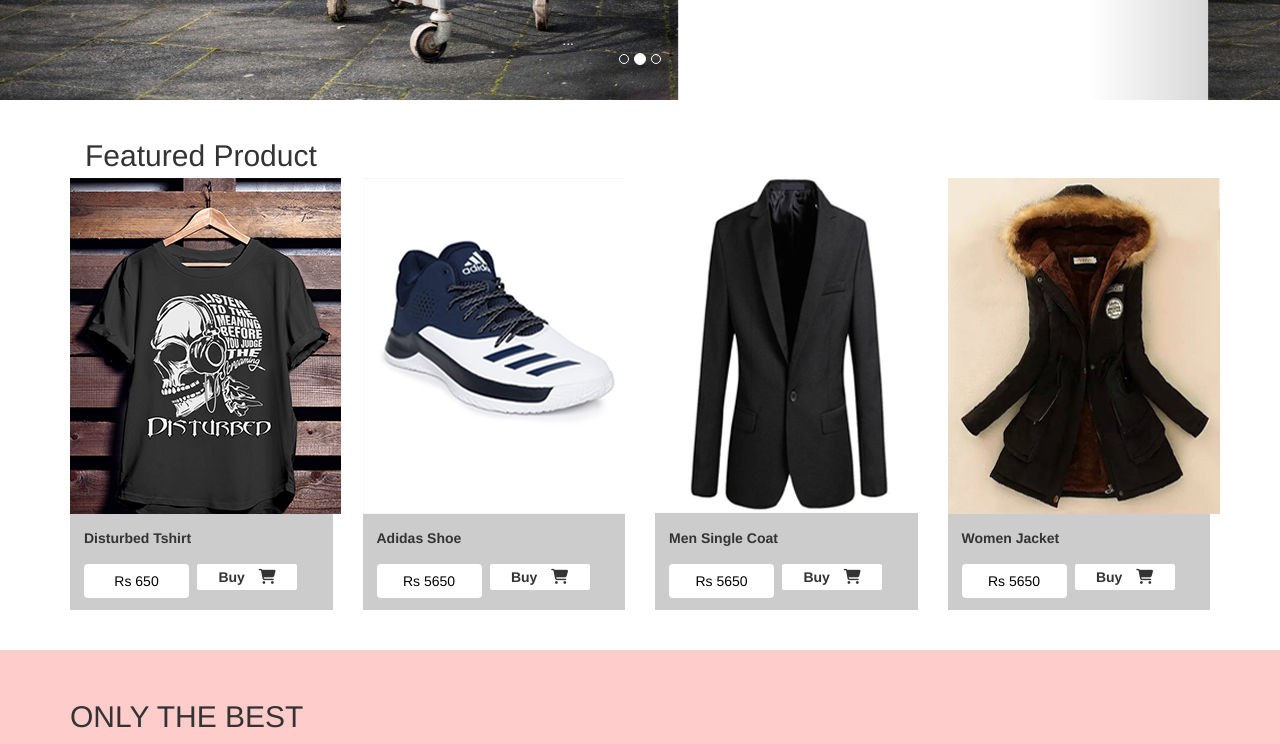
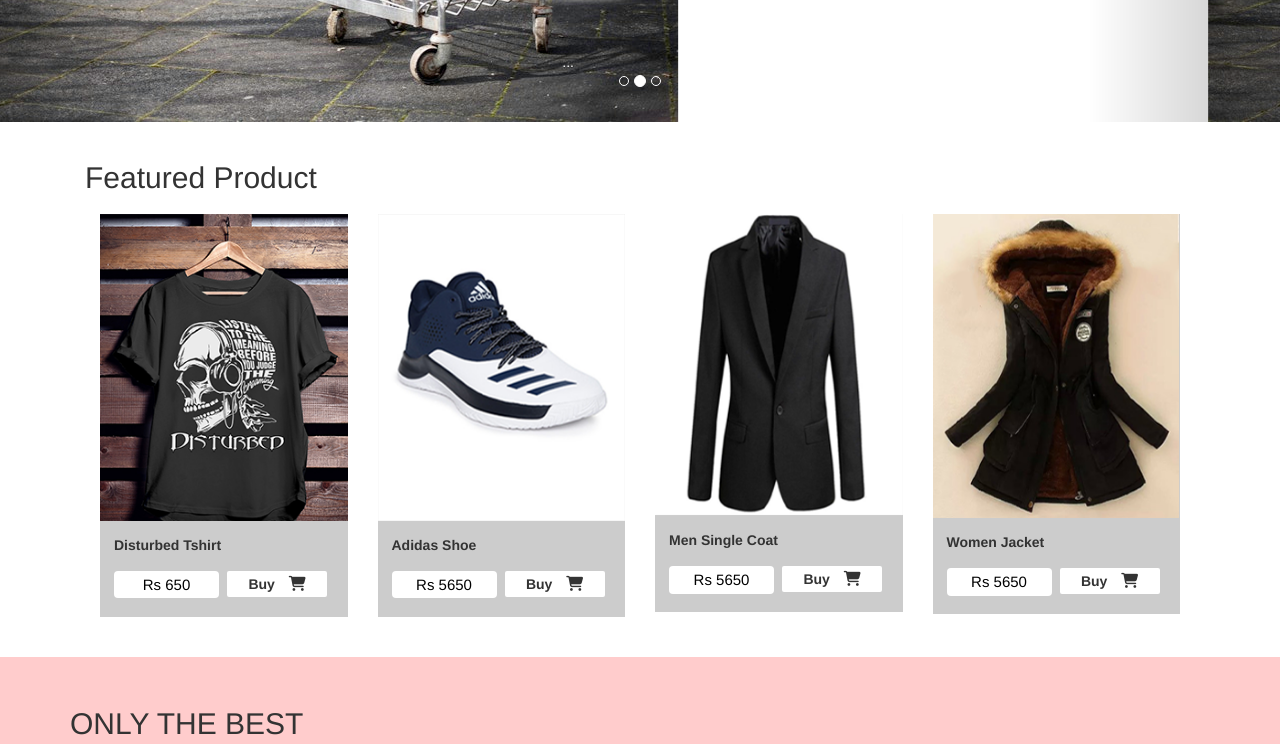
Before and after one commit to Libish77/onlineshop-design, a plain HTML site: page index.html in a window 1280 px wide. Shown: the part 720-1464 px from the top of the page. Drawn offline with nearby package versions, Linux system fonts and the light colour scheme.

Commit message:
bootstap added

```diff
--- a/css/style.css
+++ b/css/style.css
@@ -32,9 +32,9 @@ body{
 	overflow: hidden;
    padding-bottom: 40px;
 }
-.textbox
-{
+.textbox {
 
+    margin-bottom: 14px;
 }
 .textbox>span{
 
@@ -50,10 +50,15 @@ body{
 {
 	background-color: #cccccc;
 }
+.row.pic-container {
+    margin-right: 15px;
+    margin-left: 15px;
+}
 .picimg
 {
     width: auto;
     height: auto;
+    text-align: center;
 }
 .pic1info {
     padding: 14px;
@@ -67,31 +72,10 @@ body{
 {
     padding-top: 16px;
 }
-.btn {
-    display: inline-block;
-    /* padding: 6px 12px; */
-    margin-bottom: 0;
-    font-size: 14px;
-    font-weight: 400;
-    line-height: 1.42857143;
-    text-align: center;
-    white-space: nowrap;
-    vertical-align: middle;
-    -ms-touch-action: manipulation;
-    touch-action: manipulation;
-    cursor: pointer;
-    -webkit-user-select: none;
-    -moz-user-select: none;
-    -ms-user-select: none;
-    user-select: none;
-    background-image: none;
-    border: 1px solid transparent;
-    border-radius: 4px;
-}
-.btn{
+.btn.btn1{
 	background-color: #ffffff;
     border: none;
-
+    padding: 3px;
     text-align: center;
     text-decoration: none;
     display: inline-block;
--- a/index.html
+++ b/index.html
@@ -46,14 +46,14 @@
                     </div>
 			</div>
 
-				<div class="col-lg-4">
+
 					<div class="search-bar">
 						<input type="text" name="searchbox" placeholder="search" class="searchbox"  />
 
 						<i class="fa fa-search ico " aria-hidden="true"></i>
 				    </div>
 
-				   <div class="col-lg-2">
+
 					<div class="login">
 						<i class="fa fa-user" aria-hidden="true"></i>
 						<i class="fa fa-sort-desc" aria-hidden="true"></i>
@@ -64,8 +64,8 @@
                 </div>
             </div>
 			</div>
-		</div>
-        </div>
+
+
 
 <!--header ends-->
 <!--slider starts-->
@@ -122,11 +122,11 @@
                             <span>Featured Product</span>
                         </div>
                     </div>
-                <div class="row">
-                   <div class="col-xs-12 col-lg-3">
+                <div class="row pic-container">
+                   <div class="col-xs-12 col-md-4 col-lg-3">
                       <div class="pic1">
                             <div class="picimg">
-                          <img src="images/pic1.png">
+                          <img src="images/pic1.png" class="img-responsive" alt="Responsive image">
                             </div>
                             <div class="pic1info">
                                 <div class="picname">
@@ -134,7 +134,7 @@
                                 </div>
 
                                     <div class="price-btn">
-                                        <button class="btn">Rs 650</button>
+                                        <button class="btn btn1">Rs 650</button>
                                     </div>
                                    <div class="custom-btn">
                                         <span class="cbtn">
@@ -148,7 +148,7 @@
                     <div class="col-xs-12 col-lg-3">
                       <div class="pic2">
                             <div class="picimg">
-                              <img src="images/pic2.png">
+                              <img src="images/pic2.png" class="img-responsive" alt="Responsive image">
                             </div>
                             <div class="pic1info">
                                 <div class="picname">
@@ -156,7 +156,7 @@
                                 </div>
 
                                 <div class="price-btn">
-                                   <button class="btn">Rs 5650</button>
+                                   <button class="btn btn1">Rs 5650</button>
                                 </div>
                                 <div class="custom-btn">
                                     <span class="cbtn">
@@ -170,7 +170,7 @@
                     <div class="col-xs-12 col-lg-3">
                     <div class="pic3">
                         <div class="picimg">
-                              <img src="images/pic3.png">
+                              <img src="images/pic3.png" class="img-responsive" alt="Responsive image">
                             </div>
                             <div class="pic1info">
                                 <div class="picname">
@@ -178,7 +178,7 @@
                                 </div>
 
                                 <div class="price-btn">
-                                   <button class="btn">Rs 5650</button>
+                                   <button class="btn btn1">Rs 5650</button>
                                 </div>
                                 <div class="custom-btn">
                                     <span class="cbtn">
@@ -190,10 +190,10 @@
 
                       </div>
                     </div>
-                    <div class="col-xs-12 col-lg-3">
+                    <div class="col-xs-12 col-lg-3" >
                     <div class="pic4">
                         <div class="picimg">
-                              <img src="images/pic4.png">
+                              <img src="images/pic4.png" class="img-responsive center-block" alt="Responsive image">
                             </div>
                             <div class="pic1info">
                                 <div class="picname">
@@ -201,7 +201,7 @@
                                 </div>
 
                                 <div class="price-btn">
-                                   <button class="btn">Rs 5650</button>
+                                   <button class="btn btn1">Rs 5650</button>
                                 </div>
                                 <div class="custom-btn">
                                     <span class="cbtn">
```
